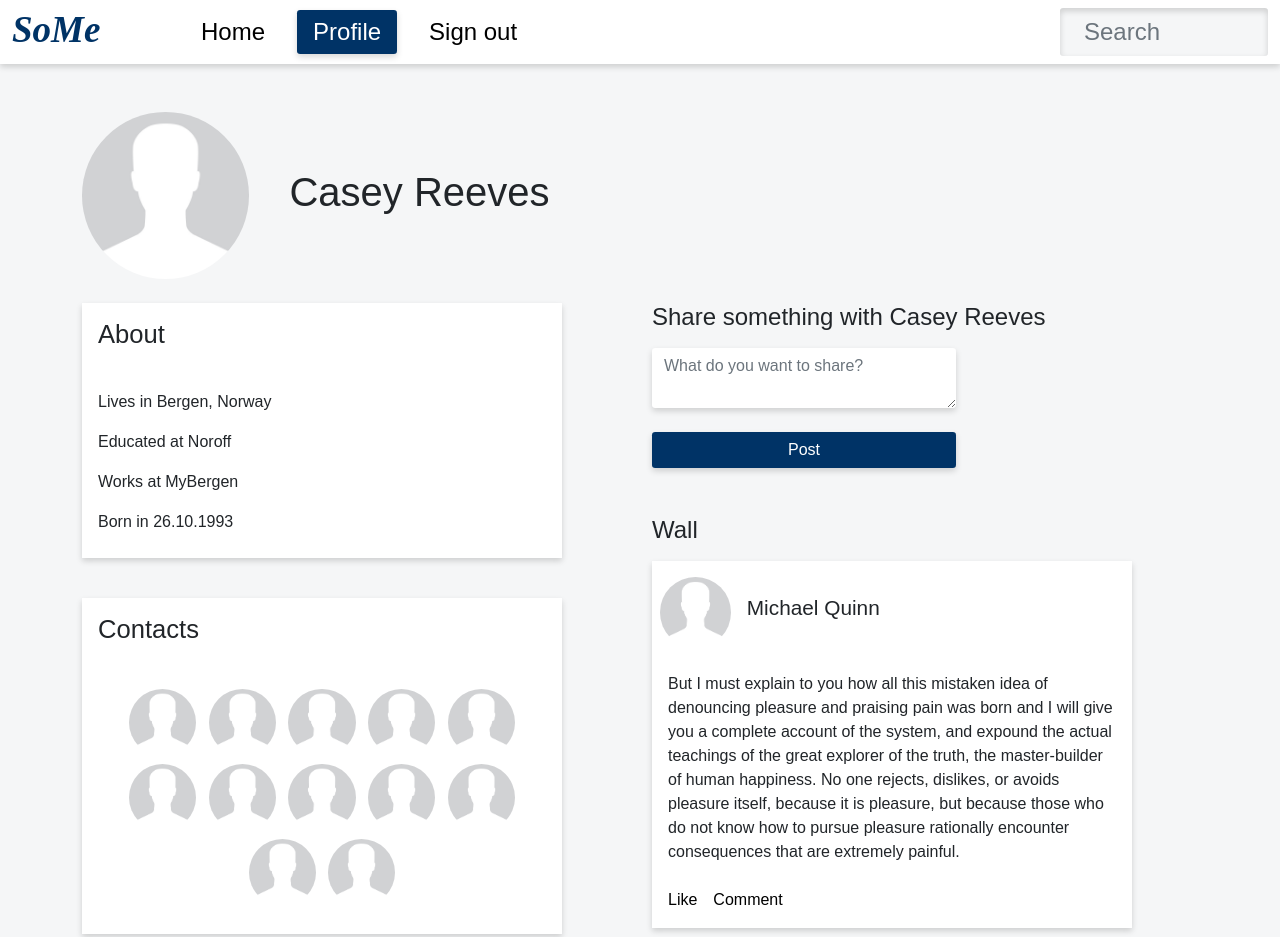
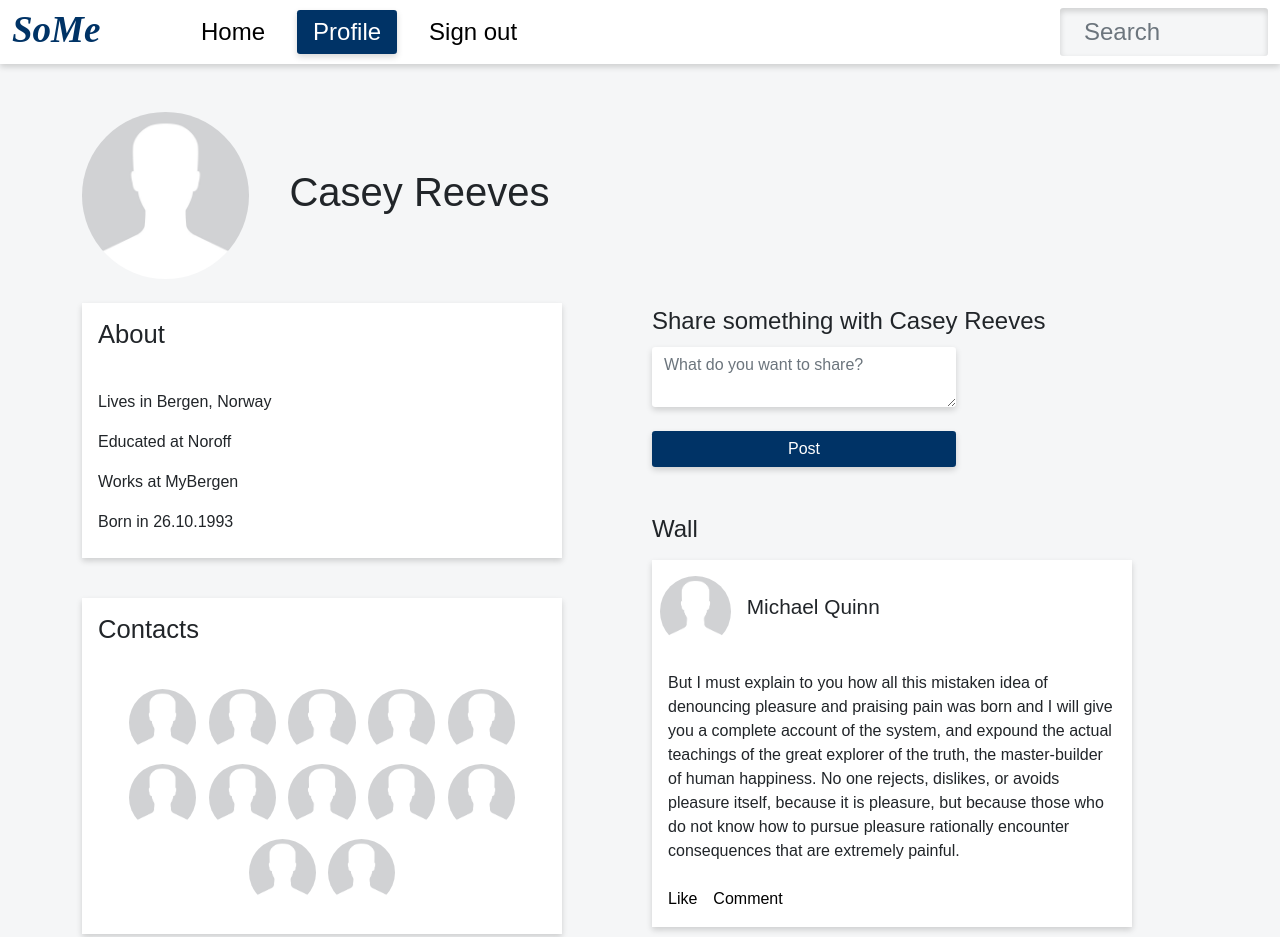
Before and after one commit to JoranEngelund/Social-Media-Application, a website: page profile.html in a window 1280 px wide. Shown: the top 937 px of the page. Drawn offline with nearby package versions, Linux system fonts and the light colour scheme; a web font is replaced by a local one.

Commit message:
Removed h2 from label
Removed h2 from label since not allowed to be child for labels. added text left on label class to maintain left aligned when responsive

```diff
--- a/profile.html
+++ b/profile.html
@@ -192,10 +192,8 @@
             >
               <form action="#">
                 <div class="mb-3">
-                  <label for="post" class="form-label text-center custom-label"
-                    ><h2 class="custom-label">
-                      Share something with Casey Reeves
-                    </h2></label
+                  <label for="post" class="form-label text-left custom-label"
+                    >Share something with Casey Reeves</label
                   >
                   <div>
                     <textarea
```
